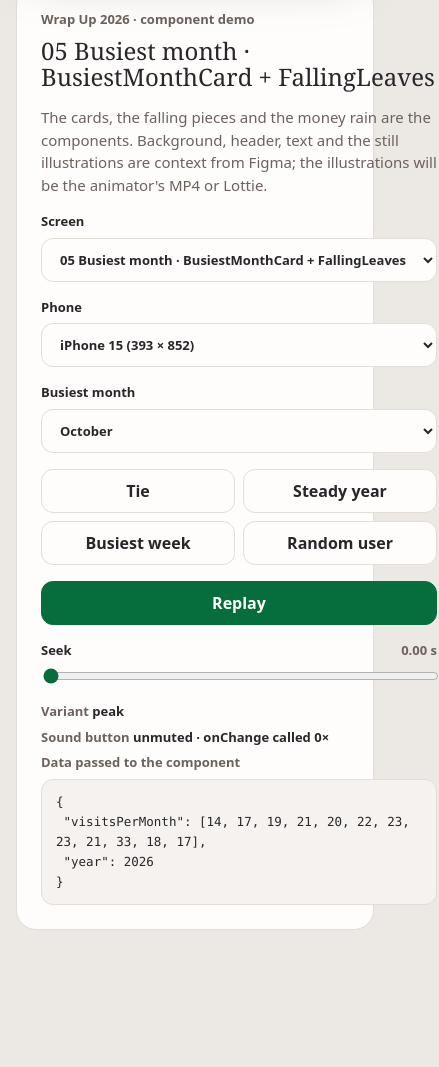
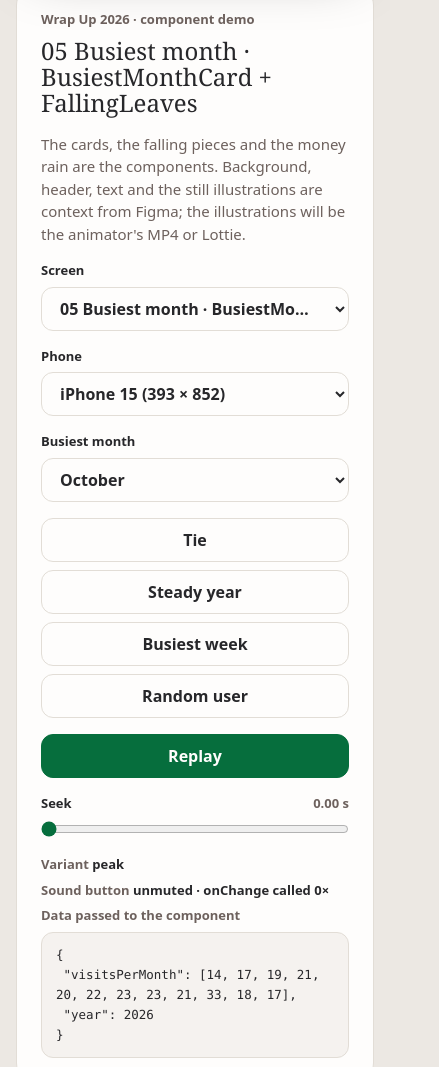
Before and after one commit to gregdlb/Wrap-Up-2026, a website built with Vite: page index.html in a window 390 px wide. Shown: the part 839-1906 px from the top of the page, 439 px wide, since content can reach past the window. Before the commit the page ends 1793 px from the top, so only its background shows below. Built offline with nearby package versions, Linux system fonts and the light colour scheme; a web font is replaced by a local one.

Commit message:
Demo: the settings panel fits phone screens
On screens up to 520 px the panel's grid columns may shrink, fields, selects, buttons and the data block
are as wide as the panel, a long chosen option stays inside its select, and long text wraps.
Desktop layout is unchanged.

Co-Authored-By: Claude Fable 5.2 <noreply@anthropic.com>

```diff
--- a/demo/demo.css
+++ b/demo/demo.css
@@ -551,3 +551,72 @@ pre {
     gap: 24px;
   }
 }
+
+/*
+ * Phones: the panel is as wide as the screen allows and nothing in it may be wider.
+ * A grid column is at least as wide as its widest item (a select counts with its longest option),
+ * so every column here is told that it may shrink.
+ */
+@media (max-width: 520px) {
+  .panel,
+  .field,
+  .controls,
+  .readout,
+  .share-preview {
+    grid-template-columns: minmax(0, 1fr);
+  }
+
+  .panel {
+    overflow-wrap: anywhere;
+  }
+
+  /* One button per row: two side by side are too narrow for their labels. */
+  .buttons {
+    grid-template-columns: minmax(0, 1fr);
+  }
+
+  .panel select,
+  .panel input,
+  .panel button,
+  .panel pre {
+    width: 100%;
+    min-width: 0;
+    max-width: 100%;
+  }
+
+  /* Safari lets a long chosen option run out of its select and widen the page. */
+  .panel select {
+    overflow: hidden;
+    white-space: nowrap;
+    text-overflow: ellipsis;
+  }
+
+  /* Below 16 px iOS zooms the page in when a field gets the focus. */
+  .panel select,
+  .panel .field input:not([type='range']) {
+    font-size: 16px;
+  }
+
+  /* On iOS a date field keeps its own width unless its native look is taken off. */
+  .panel input[type='date'] {
+    display: flex;
+    align-items: center;
+    appearance: none;
+    -webkit-appearance: none;
+  }
+
+  .panel input[type='date']::-webkit-date-and-time-value {
+    text-align: left;
+  }
+
+  /* The browser's own side margins would push the slider 2 px past the panel. */
+  .panel input[type='range'] {
+    margin-left: 0;
+    margin-right: 0;
+  }
+
+  /* Long values wrap; what cannot wrap scrolls inside its own block. */
+  .panel pre {
+    overflow-x: auto;
+  }
+}
```
